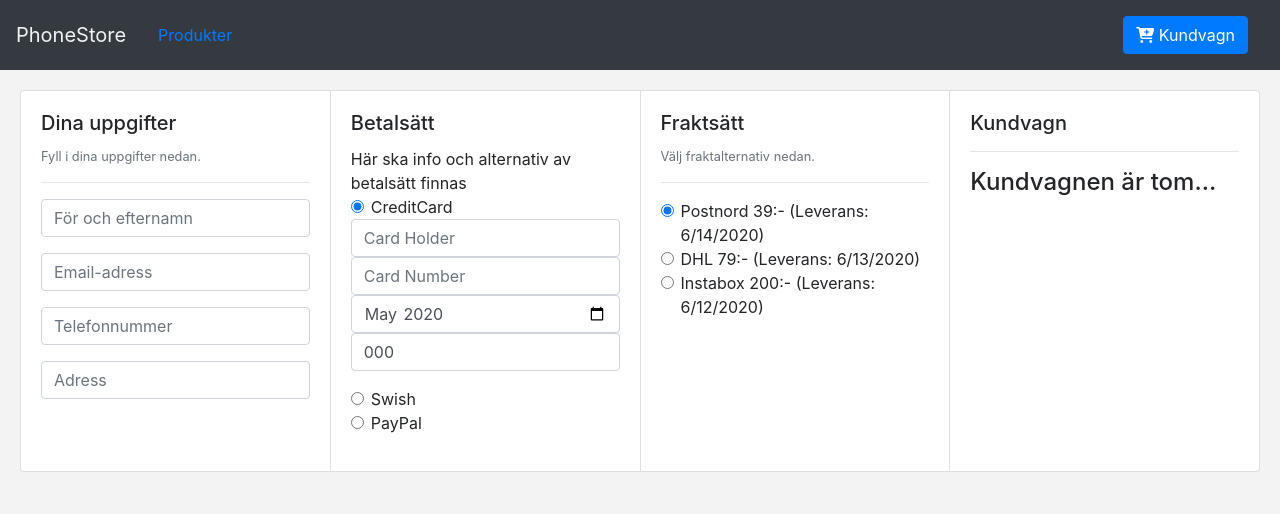
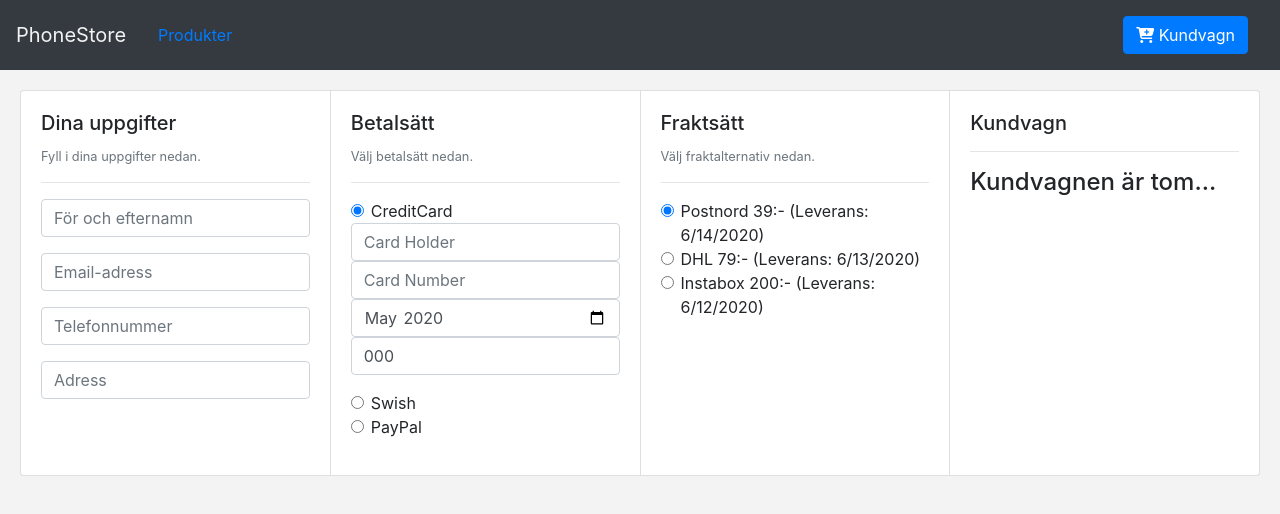
Before and after one commit to juliamattson/Grupp3-designsystem, a React (Create React App) app: page /cart in a window 1280 px wide. Shown: the top 514 px of the page. Built offline with nearby package versions, Linux system fonts and the light colour scheme.

Commit message:
small design fix

```diff
--- a/src/components/Cart.tsx
+++ b/src/components/Cart.tsx
@@ -92,9 +92,10 @@ export default class Cart extends Component<{}, State> {
                                     <Card.Body>
                                         <Card.Title>Betalsätt</Card.Title>
                                         <Card.Text>
-                                            Här ska info och alternativ av
-                                            betalsätt finnas
-
+                                        <Form.Text className="text-muted">
+                                                Välj betalsätt nedan.
+                                            </Form.Text>
+                                            <hr />
                                             <Payment />
                                         </Card.Text>
                                     </Card.Body>
```
